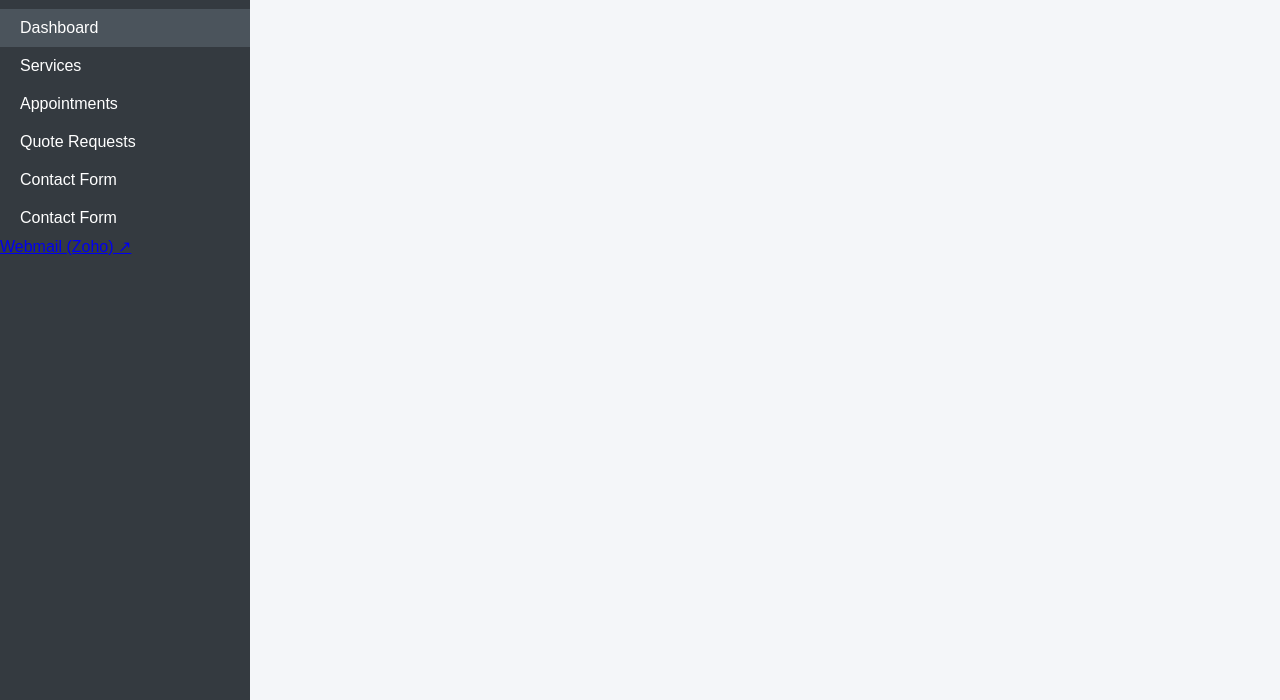
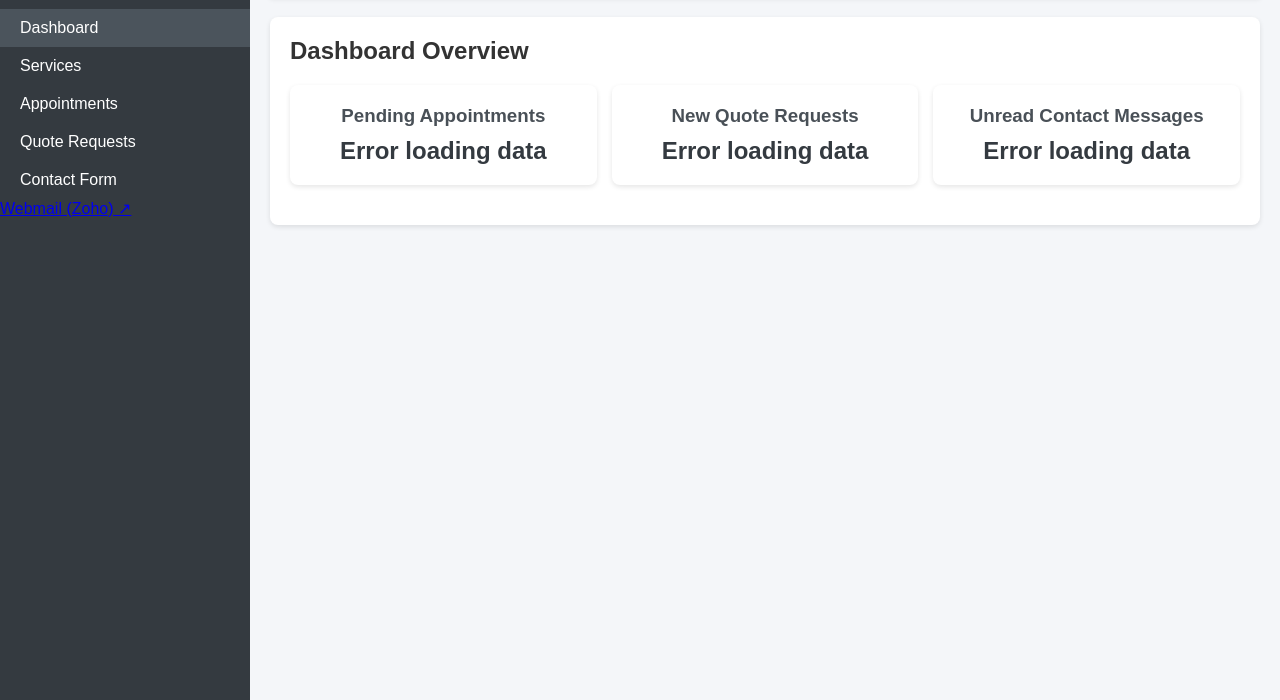
Before and after one commit to AngeloANN/DanGroup, a website: page public/admin/dashboard.html in a window 1280 px wide. Shown: the part 100-800 px from the top of the page. Drawn offline with Linux system fonts and the light colour scheme; no server answers; sample sign-in values are in the browser's storage.

Commit message:
Fix Zoho link

```diff
--- a/public/admin/dashboard.html
+++ b/public/admin/dashboard.html
@@ -203,9 +203,7 @@
                 <div class="nav-item" data-section="appointments-section">Appointments</div>
                 <div class="nav-item" data-section="quotes-section">Quote Requests</div>
                 <div class="nav-item" data-section="contacts-section">Contact Form</div>
-                <div class="nav-item" data-section="contacts-section">Contact Form</div>
                 <a class="nav-link-external" href="https://mail.zohocloud.ca" target="_blank" rel="noopener">Webmail (Zoho) ↗</a>
-            </div>
             </div>
         </div>
         <div class="main-content">
```
